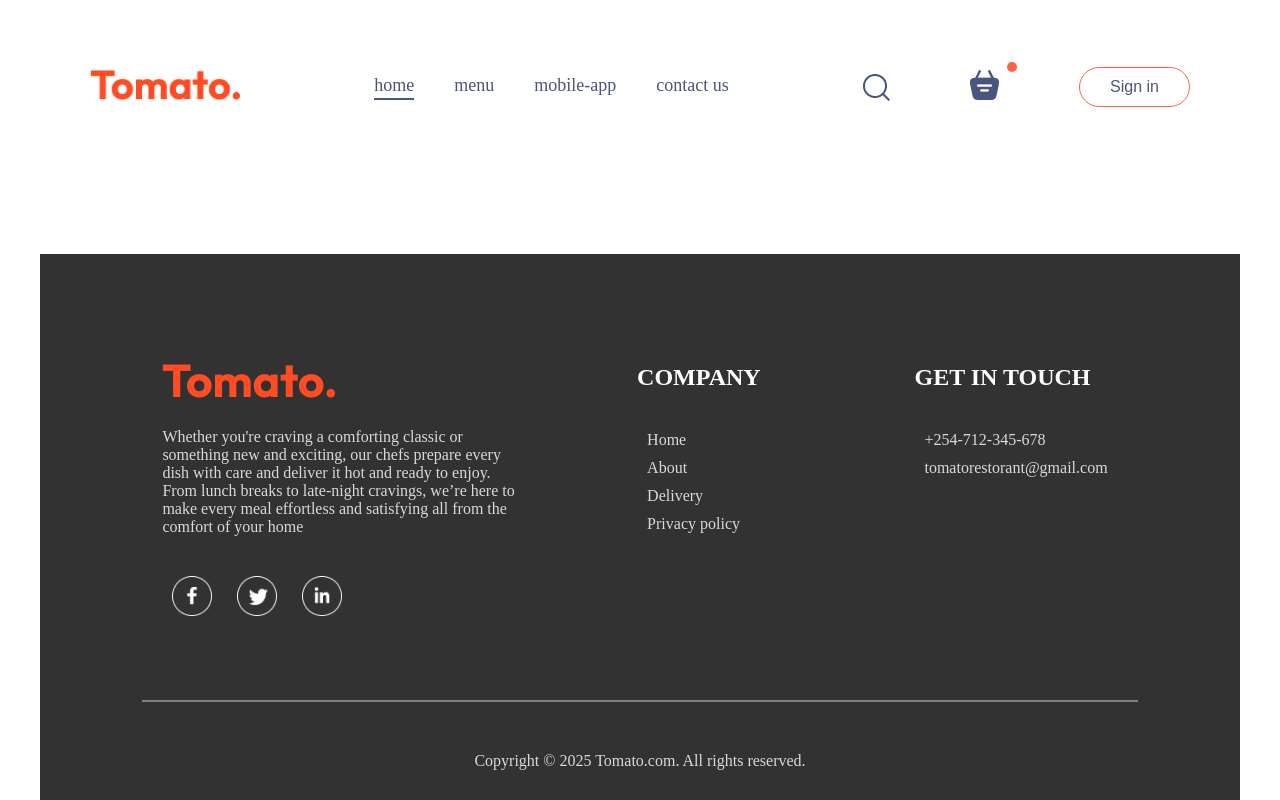
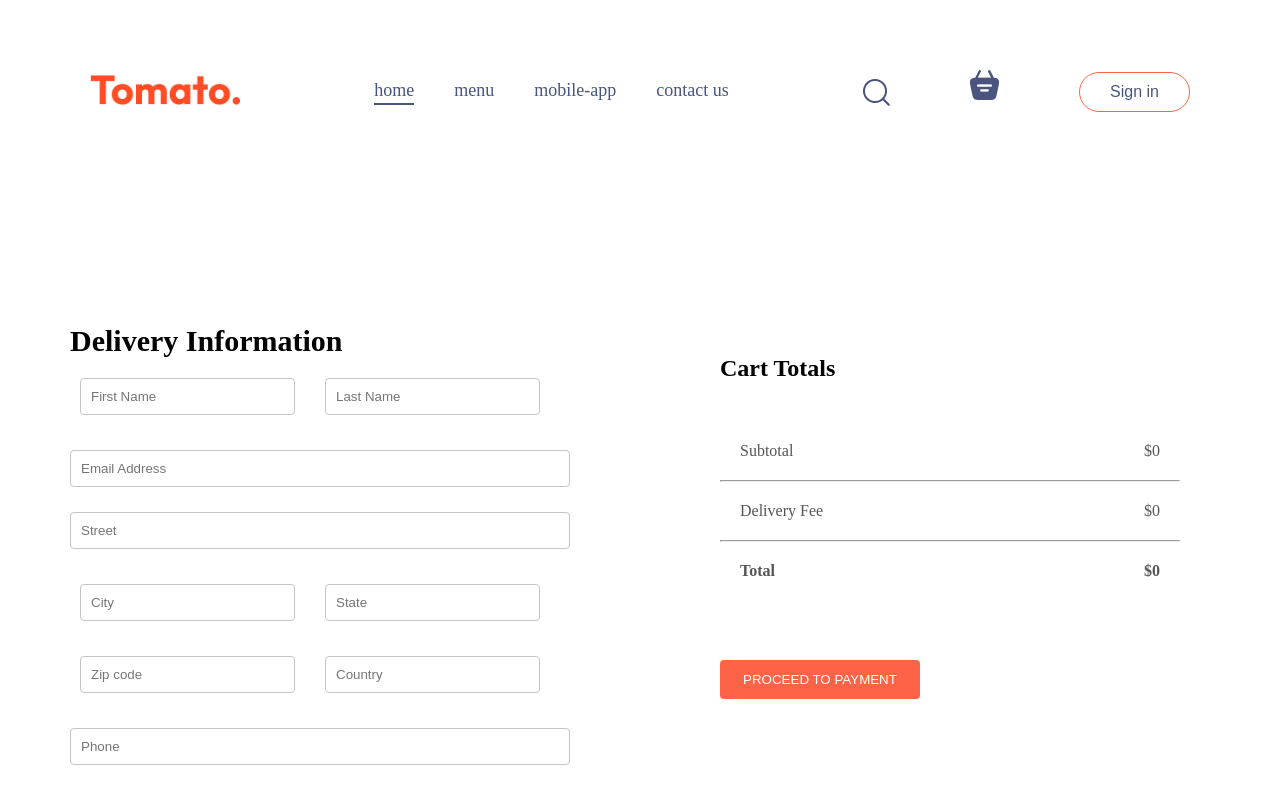
Before and after one commit to MweleCarol/Food-Delivery-App, a React (Vite) app: page /order in a window 1280 px wide. Shown: the top 800 px of the page. Built offline with nearby package versions, Linux system fonts and the light colour scheme.

Commit message:
Added the cart page and the place order page

```diff
--- a/src/Components/Navbar/Navbar.jsx
+++ b/src/Components/Navbar/Navbar.jsx
@@ -1,10 +1,12 @@
-import React, { useState } from 'react';
+import React, { useContext, useState } from 'react';
 import './Navbar.css'
 import {assets} from '../../assets/assets'
 import { Link } from 'react-router-dom';
+import { StoreContext } from '../../Context/StoreContext';
 
 const Navbar = ({setShowLogin}) => {
     const [menu, setMenu]= useState("home");
+    const {getTotalCartAmount} = useContext(StoreContext);
 
   return (
     <div className='navbar'>
@@ -19,7 +21,7 @@
         <img src={assets.search_icon} alt="" />
         <div className="navbar-search-icon">
           <Link to='/Cart'><img src={assets.basket_icon} alt="" /></Link>
-             <div className='dot'></div>
+             <div className={getTotalCartAmount() === 0 ? "": "dot"}></div>
         </div>
         <button onClick={() =>setShowLogin(true)}>Sign in</button>
       </div>
--- a/src/Context/StoreContext.jsx
+++ b/src/Context/StoreContext.jsx
@@ -1,20 +1,18 @@
 import { createContext, useEffect, useState } from "react";
 import { food_list } from "../assets/assets";
 
-
-export const StoreContext = createContext(null)
+export const StoreContext = createContext(null);
 
 const StoreContextProvider = (props) => {
+  const [cartItems, setCartItems] = useState({});
 
- const [cartItems,setCartItems] = useState({});
-
- const addToCart=(itemId) =>{
-    if (!cartItems[itemId]){
-        setCartItems((prev)=>({...prev,[itemId]:1}))
-    }else{
-        setCartItems((prev)=>({...prev,[itemId]:prev[itemId]+1}))
+  const addToCart = (itemId) => {
+    if (!cartItems[itemId]) {
+      setCartItems((prev) => ({ ...prev, [itemId]: 1 }));
+    } else {
+      setCartItems((prev) => ({ ...prev, [itemId]: prev[itemId] + 1 }));
     }
- }
+  };
 
   const removeFromCart = (itemId) => {
     setCartItems((prev) => {
@@ -28,26 +26,31 @@
     });
   };
 
-
-  useEffect(()=>
-    {
-
-        console.log(cartItems);
-  },[cartItems])
+  const getTotalCartAmount = () => {
+    let totalAmount = 0;
+    for (const item in cartItems) {
+      if (cartItems[item] > 0) {
+        let itemInfo = food_list.find((product) => product._id === item);
+        totalAmount += itemInfo.price * cartItems[item];
+      }
+    }
+    return totalAmount;
+  };
 
   const contextvalue = {
     food_list,
     cartItems,
     setCartItems,
     addToCart,
-       removeFromCart
-    }
+    removeFromCart,
+    getTotalCartAmount
+  };
 
-    return(
+  return (
     <StoreContext.Provider value={contextvalue}>
       {props.children}
     </StoreContext.Provider>
-    )
-}
+  );
+};
 
 export default StoreContextProvider;
--- a/src/pages/Cart/Cart.css
+++ b/src/pages/Cart/Cart.css
@@ -23,3 +23,68 @@
 .cart-items-item .cross{
     cursor: pointer;
 }
+.cart-bottom{
+    margin-top: 80px;
+    display: flex;
+    justify-content: space-between;
+    gap: max(12vw,20px);
+}
+.cart-total{
+    flex: 1;
+    display: flex;
+    flex-direction: column;
+    gap: 20px;
+}
+.cart-total-details{
+    display: flex;
+    justify-content: space-between;
+    color: #555;
+}
+.cart-total hr{
+  margin: 10px 0px;
+}
+.cart-total button{
+    border: none;
+    color: white;
+    background-color: tomato;
+    width: max(15vw,200px);
+    padding: 12px 0px;
+    border-radius: 4px;
+    cursor: pointer;
+}
+.cart-promocode{
+    flex: 1;
+}
+.cart-promocode p{
+    color: #555;
+}
+.cart-promocode-input{
+    margin-top: 10px;
+    display: flex;
+    justify-content: space-between;
+    align-items: center;
+    background-color: #eaeaea;
+    border-radius: 4px;
+}
+.cart-promocode-input input{
+    background: transparent;
+    border: none;
+    outline: none;
+    padding-left: 10px;
+}
+.cart-promocode-input button{
+    width: max(10vw,150px);
+    padding: 12px 5px;
+    background-color: black;
+    border: none;
+    color: white;
+    border-radius: 4px;
+}
+@media(max-width:750px){
+    .cart-bottom{
+        flex-direction: column-reverse;
+    }
+    .cart-promocode{
+        justify-content: start;
+    }
+}
--- a/src/pages/Cart/Cart.jsx
+++ b/src/pages/Cart/Cart.jsx
@@ -1,11 +1,13 @@
 import React, { useContext } from 'react';
 import './Cart.css'
 import {StoreContext} from '../../Context/StoreContext'
+import { useNavigate } from 'react-router-dom';
 
 
 const Cart = () => {
 
-    const{cartItems,food_list,removeFromCart} = useContext(StoreContext);
+  const{cartItems,food_list,removeFromCart, getTotalCartAmount} = useContext(StoreContext);
+  const navigate = useNavigate();
 
   return (
     <div className='cart'>
@@ -28,9 +30,9 @@
                   <div className='cart-items-title cart-items-item'>
                   <img src={item.image} alt="" />
                   <p>{item.name}</p>
-                  <p>{item.price}</p>
+                  <p>${item.price}</p>
                   <p>{cartItems[item._id]}</p>
-                  <p>{item.price * cartItems[item._id]}</p>
+                  <p>${item.price * cartItems[item._id]}</p>
                   <p onClick={()=>removeFromCart(item._id)} className='cross'>X</p>
                 </div>
                 <hr />
@@ -39,7 +41,37 @@
             }
         })}
       </div>
-
+      <div className="cart-bottom">
+        <div className="cart-total">
+          <h2>Cart Totals</h2>
+          <div>
+            <div className="cart-total-details">
+              <p>Subtotal</p>
+              <p>${getTotalCartAmount()}</p>
+            </div>
+            <hr />
+            <div className="cart-total-details">
+              <p>Delivery Fee</p>
+              <p>${getTotalCartAmount() === 0 ? 0 : 2}</p>
+            </div>
+            <hr />
+            <div className="cart-total-details">
+              <b>Total</b>
+              <b>${getTotalCartAmount() === 0 ? 0 : getTotalCartAmount()+ 2}</b>
+            </div>
+          </div>
+           <button onClick={() =>navigate('/order')}>PROCEED TO CHECKOUT</button>
+        </div>
+        <div className="cart-promocode">
+          <div>
+            <p>If you have a promo code, enter it here</p>
+            <div className="cart-promocode-input">
+              <input type="text" placeholder='promocode' />
+              <button>Submit</button>
+            </div>
+          </div>
+        </div>
+      </div>
     </div>
   );
 }
--- a/src/pages/PlaceOrder/PlaceOrder.css
+++ b/src/pages/PlaceOrder/PlaceOrder.css
@@ -0,0 +1,70 @@
+.place-order{
+    display: flex;
+    align-items: center;
+    justify-content: space-between;
+    gap: 50px;
+    margin-top: 100px;
+}
+.place-order-left{
+    width: 100%;
+    max-width: max(30%,500px);
+}
+.place-order-left .title{
+    font-size: 30px;
+    font-weight: 600;
+    margin-top: 50px;
+}
+.place-order-left input{
+    margin-bottom: 15px;
+    width: 100%;
+    padding: 10px;
+    border: 1px solid #c5c5c5;
+    border-radius: 4px;
+    outline-color: tomato;
+}
+.place-order .multi-fields{
+    display: flex;
+    gap: 10px;
+}
+.place-order-right{
+    width: 100%;
+    max-width: max(40%,500px);
+    margin-right: 30px;
+}
+.place-order .cart-total button{
+    margin-top: 30px;
+}
+
+@media (max-width: 768px) {
+    .place-order {
+        flex-direction: column;
+        align-items: stretch;
+        gap: 30px;
+        margin-top: 50px;
+    }
+
+    .place-order-left,
+    .place-order-right {
+        max-width: 100%;
+        margin-right: 0;
+    }
+
+    .place-order-left .title {
+        font-size: 24px;
+        margin-top: 20px;
+    }
+
+    .place-order .multi-fields {
+        flex-direction: column;
+    }
+}
+
+@media (max-width: 480px) {
+    .place-order-left .title {
+        font-size: 20px;
+    }
+
+    .place-order {
+        gap: 20px;
+    }
+}
--- a/src/pages/PlaceOrder/PlaceOrder.jsx
+++ b/src/pages/PlaceOrder/PlaceOrder.jsx
@@ -1,12 +1,56 @@
-import React from 'react';
-import './PlaceOrder.css'
+import React, { useContext } from "react";
+import "./PlaceOrder.css";
+import { StoreContext } from "../../Context/StoreContext";
 
 const PlaceOrder = () => {
+  const { getTotalCartAmount } = useContext(StoreContext);
+
   return (
-    <div>
-
-    </div>
+    <form className="place-order">
+      <div className="place-order-left">
+        <p className="title">Delivery Information</p>
+        <div className="multi-fields">
+          <input type="text" placeholder="First Name" />
+          <input type="text" placeholder="Last Name" />
+        </div>
+        <input type="email" placeholder="Email Address" />
+        <input type="text" placeholder="Street" />
+        <div className="multi-fields">
+          <input type="text" placeholder="City" />
+          <input type="text" placeholder="State" />
+        </div>
+        <div className="multi-fields">
+          <input type="text" placeholder="Zip code" />
+          <input type="text" placeholder="Country" />
+        </div>
+        <input type="tel" placeholder="Phone" />
+      </div>
+      <div className="place-order-right">
+        <div className="cart-total">
+          <h2>Cart Totals</h2>
+          <div>
+            <div className="cart-total-details">
+              <p>Subtotal</p>
+              <p>${getTotalCartAmount()}</p>
+            </div>
+            <hr />
+            <div className="cart-total-details">
+              <p>Delivery Fee</p>
+              <p>${getTotalCartAmount() === 0 ? 0 : 2}</p>
+            </div>
+            <hr />
+            <div className="cart-total-details">
+              <b>Total</b>
+              <b>
+                ${getTotalCartAmount() === 0 ? 0 : getTotalCartAmount() + 2}
+              </b>
+            </div>
+          </div>
+          <button>PROCEED TO PAYMENT</button>
+        </div>
+      </div>
+    </form>
   );
-}
+};
 
 export default PlaceOrder;
```
Lines whose indentation alone changed are shown as unchanged.
